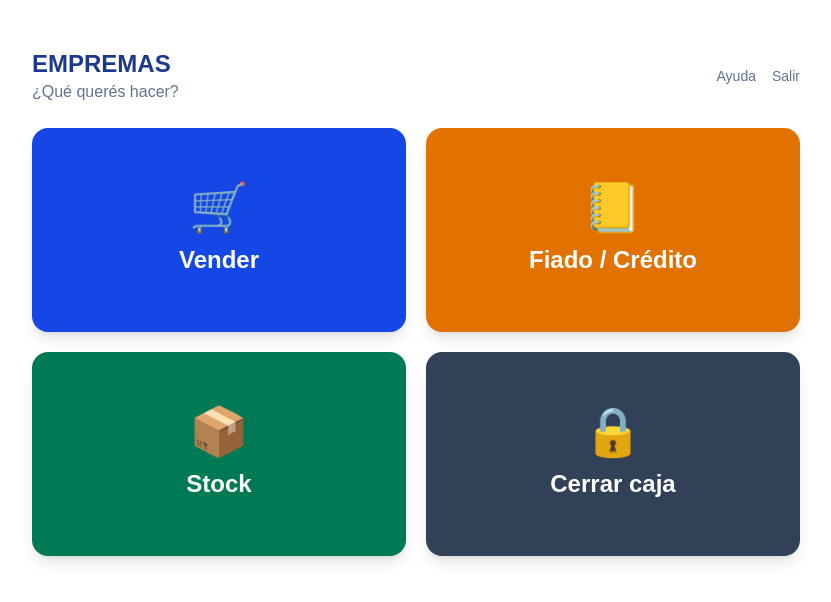
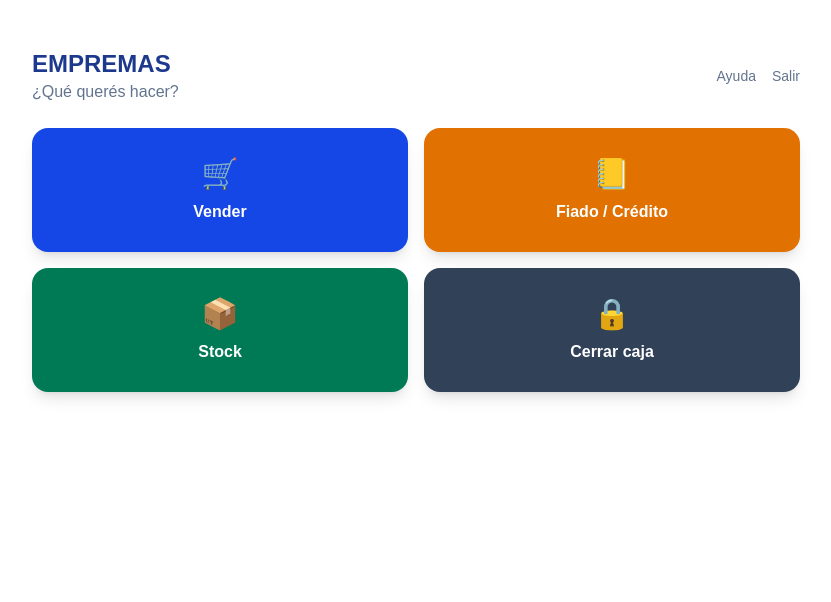
Before and after one commit to marioservin82-rgb/empremas, a Next.js app in the folder frontend/: page /panel in a window 1280 px wide. Shown: the top 602 px of the page, without its empty margins (224-1055 px from the left). Built offline with nearby package versions, Linux system fonts and the light colour scheme; no server answers; sample sign-in values are in the browser's storage.

Commit message:
fix: achicar botones del panel para que entren los cinco sin scroll
Para el dueno (5 botones, incluye Consumo interno) la grilla pasa a 3
columnas; para cajero/encargado (4 botones) se mantiene en 2. Se
reduce el padding, el icono y el texto de cada boton para que quepan
sin desplazarse.

```diff
--- a/frontend/app/panel/page.js
+++ b/frontend/app/panel/page.js
@@ -164,8 +164,9 @@ export default function Panel() {
         </div>
       )}
 
-      <div className="grid w-full max-w-3xl grid-cols-2 gap-5">
-        {(yo?.rol === "dueno"
+      {(() => {
+        const items =
+          yo?.rol === "dueno"
             ? [
                 ...botones,
                 {
@@ -175,22 +176,27 @@ export default function Panel() {
                   href: "/gastos/salida-stock?motivo=consumo_interno",
                 },
               ]
-          : botones
-        ).map((b) => {
-          const clases = `flex flex-col items-center justify-center gap-3 rounded-2xl ${b.color} px-6 py-14 text-white shadow-lg transition active:scale-[0.98]`;
+            : botones;
+        const columnas = items.length > 4 ? "grid-cols-3" : "grid-cols-2";
+        return (
+          <div className={`grid w-full max-w-3xl ${columnas} gap-4`}>
+            {items.map((b) => {
+              const clases = `flex flex-col items-center justify-center gap-2 rounded-2xl ${b.color} px-3 py-7 text-white shadow-lg transition active:scale-[0.98]`;
               return b.href ? (
                 <Link key={b.nombre} href={b.href} className={clases}>
-              <span className="text-5xl">{b.icono}</span>
-              <span className="text-2xl font-bold">{b.nombre}</span>
+                  <span className="text-3xl">{b.icono}</span>
+                  <span className="text-center text-base font-bold">{b.nombre}</span>
                 </Link>
               ) : (
                 <button key={b.nombre} className={clases}>
-              <span className="text-5xl">{b.icono}</span>
-              <span className="text-2xl font-bold">{b.nombre}</span>
+                  <span className="text-3xl">{b.icono}</span>
+                  <span className="text-center text-base font-bold">{b.nombre}</span>
                 </button>
               );
             })}
           </div>
+        );
+      })()}
     </main>
   );
 }
```
Lines whose indentation alone changed are shown as unchanged.
